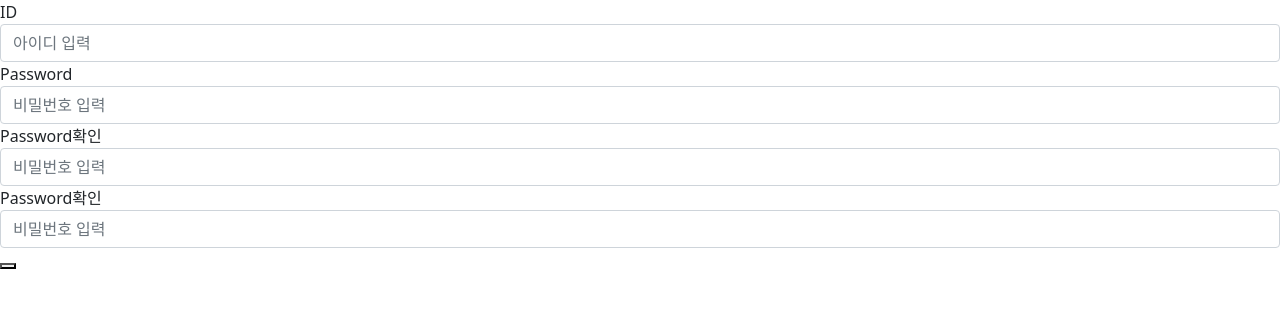
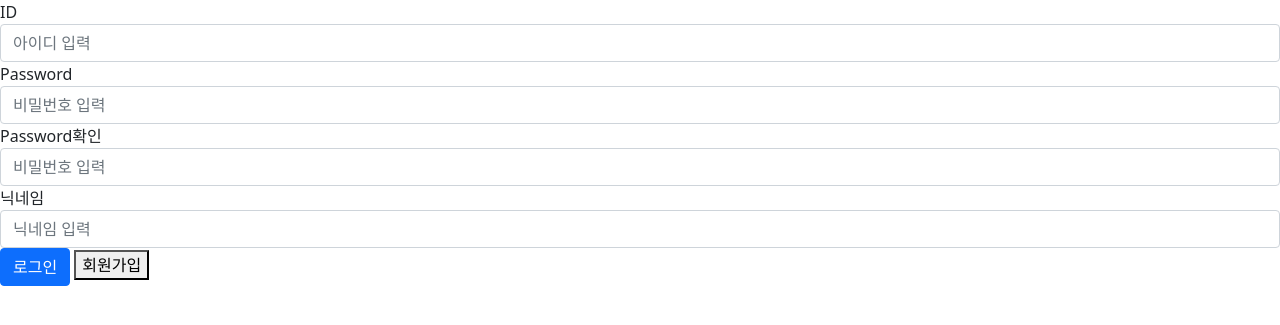
Before and after one commit to rnjswo9578/Toy_project, a Flask app: template templates/simplelogin.html in a window 1280 px wide. Shown: the top 325 px of the page. Run offline with Flask 2, Linux system fonts and the light colour scheme; the template is opened without the code that fills it, so the values that code supplies are empty.

Commit message:
로그인 기능

```diff
--- a/app.py
+++ b/app.py
@@ -2,6 +2,12 @@ from flask import Flask, render_template, request, jsonify
 import requests
 from bs4 import BeautifulSoup
 from pymongo import MongoClient
+import jwt
+import hashlib
+from datetime import datetime, timedelta
+
+SECRET_KEY = 'secret_key'
+
 
 client = MongoClient('mongodb+srv://sparta:test@cluster0.icwksk1.mongodb.net/?retryWrites=true&w=majority')
 db = client.dbsparta
@@ -11,6 +17,55 @@ app = Flask(__name__)
 def home():
     return render_template('index.html')
 
+# 회원가입
+@app.route('/sign_up/save', methods=['POST'])
+def sign_up():
+    username_receive = request.form['username_give']
+    password_receive = request.form['password_give']
+    nickname_receive = request.form['nickname_give']
+    password_hash = hashlib.sha256(password_receive.encode('utf-8')).hexdigest() # password 해쉬화 함수
+    doc = {
+        "username": username_receive,  # 아이디
+        "password": password_hash,  # 비밀번호
+        "nickname": nickname_receive,  # 닉네임
+    }
+    db.users.insert_one(doc) # 유저가 입력한 아이디 pw 닉네임을 DB에 저장
+    return jsonify({'result': 'success'})
+
+
+# 로그인서버
+@app.route('/sign_in', methods=['POST'])
+def sign_in():
+    # 로그인
+    username_receive = request.form['username_give']
+    password_receive = request.form['password_give']  # 유저가 아이디 pw 입력
+
+    pw_hash = hashlib.sha256(password_receive.encode('utf-8')).hexdigest()  # 유저가 입력한 pw를 해쉬화
+    result = db.users.find_one({'username': username_receive, 'password': pw_hash})
+    # 아이디와 유저가 입력한 해쉬화된 pw가 DB에 저장되어 있는 해쉬화된 pw와 일치하는지 확인
+
+    if result is not None:  # 일치한다면
+        payload = {
+            'id': username_receive,
+            'exp': datetime.utcnow() + timedelta(seconds=60 * 60 * 24)  # 로그인 24시간 유지
+        }
+        # 유저 아이디와 유효기간을 담고 있는 payload 생성
+
+        token = jwt.encode(payload, SECRET_KEY, algorithm='HS256')
+        # jwt기반 토큰 생성
+
+        return jsonify({'result': 'success', 'token': token})
+        # 토큰을 유저에게 부여
+
+    # 찾지 못하면
+    else:
+        return jsonify({'result': 'fail', 'msg': '아이디/비밀번호가 일치하지 않습니다.'})
+
+
+@app.route('/simplelogin')
+def simplelogin():
+    return render_template('simplelogin.html')
+
 
 if __name__ == '__main__':
     app.run('0.0.0.0', port=5000, debug=True)
--- a/templates/simplelogin.html
+++ b/templates/simplelogin.html
@@ -25,36 +25,36 @@
             let password2 = $("#input-password2").val()
             console.log(username, nickname, password, password2)
 
-            if ($("#help-id").hasClass("is-danger")) {
-                alert("아이디를 다시 확인해주세요.")
-                return;
-            } else if (!$("#help-id").hasClass("is-success")) {
-                alert("아이디 중복확인을 해주세요.")
-                return;
-            }
-            if (password == "") {
-                $("#help-password").text("비밀번호를 입력해주세요.").removeClass("is-safe").addClass("is-danger")
-                $("#input-password").focus()
-                return;
-            } else if (!is_password(password)) {
-                $("#help-password").text("비밀번호의 형식을 확인해주세요. 영문과 숫자 필수 포함, 특수문자(!@#$%^&*) 사용가능 8-20자").removeClass("is-safe").addClass("is-danger")
-                $("#input-password").focus()
-                return
-            } else {
-                $("#help-password").text("사용할 수 있는 비밀번호입니다.").removeClass("is-danger").addClass("is-success")
-            }
+            // if ($("#help-id").hasClass("is-danger")) {
+            //     alert("아이디를 다시 확인해주세요.")
+            //     return;
+            // } else if (!$("#help-id").hasClass("is-success")) {
+            //     alert("아이디 중복확인을 해주세요.")
+            //     return;
+            // }
+            // if (password == "") {
+            //     $("#help-password").text("비밀번호를 입력해주세요.").removeClass("is-safe").addClass("is-danger")
+            //     $("#input-password").focus()
+            //     return;
+            // } else if (!is_password(password)) {
+            //     $("#help-password").text("비밀번호의 형식을 확인해주세요. 영문과 숫자 필수 포함, 특수문자(!@#$%^&*) 사용가능 8-20자").removeClass("is-safe").addClass("is-danger")
+            //     $("#input-password").focus()
+            //     return
+            // } else {
+            //     $("#help-password").text("사용할 수 있는 비밀번호입니다.").removeClass("is-danger").addClass("is-success")
+            // }
 
-            if (password2 == "") {
-                $("#help-password2").text("비밀번호를 입력해주세요.").removeClass("is-safe").addClass("is-danger")
-                $("#input-password2").focus()
-                return;
-            } else if (password2 != password) {
-                $("#help-password2").text("비밀번호가 일치하지 않습니다.").removeClass("is-safe").addClass("is-danger")
-                $("#input-password2").focus()
-                return;
-            } else {
-                $("#help-password2").text("비밀번호가 일치합니다.").removeClass("is-danger").addClass("is-success")
-            }
+            // if (password2 == "") {
+            //     $("#help-password2").text("비밀번호를 입력해주세요.").removeClass("is-safe").addClass("is-danger")
+            //     $("#input-password2").focus()
+            //     return;
+            // } else if (password2 != password) {
+            //     $("#help-password2").text("비밀번호가 일치하지 않습니다.").removeClass("is-safe").addClass("is-danger")
+            //     $("#input-password2").focus()
+            //     return;
+            // } else {
+            //     $("#help-password2").text("비밀번호가 일치합니다.").removeClass("is-danger").addClass("is-success")
+            // }
 
             let formData = new FormData();
             formData.append("username_give", username);
@@ -64,7 +64,8 @@
                 if (data['result'] == 'success') {
                     // root도메인의 쿠키에 로그인 토큰을 저장
                     $.cookie('mytoken', data['token'], {path: '/'});
-                    window.location.replace("/login")
+                    alert(data['msg'])
+                    // window.location.replace("/login")
                 } else {
                     alert(data['msg'])
                 }
@@ -119,13 +120,14 @@
         </div>
         <div>
             <label>Password확인</label>
-            <input id="#input-nickname" class="form-control" placeholder="비밀번호 입력">
+            <input id="input-password2" class="form-control" placeholder="비밀번호 입력">
         </div>
         <div>
-            <label>Password확인</label>
-            <input id="input-password2" class="form-control" placeholder="비밀번호 입력">
+            <label>닉네임</label>
+            <input id="#input-nickname" class="form-control" placeholder="닉네임 입력">
         </div>
-        <button></button>
+        <button type="button" class="btn btn-primary" onclick="sign_in()">로그인</button>
+        <button onclick="sign_up()">회원가입</button>
     </div>
 </body>
 
```
